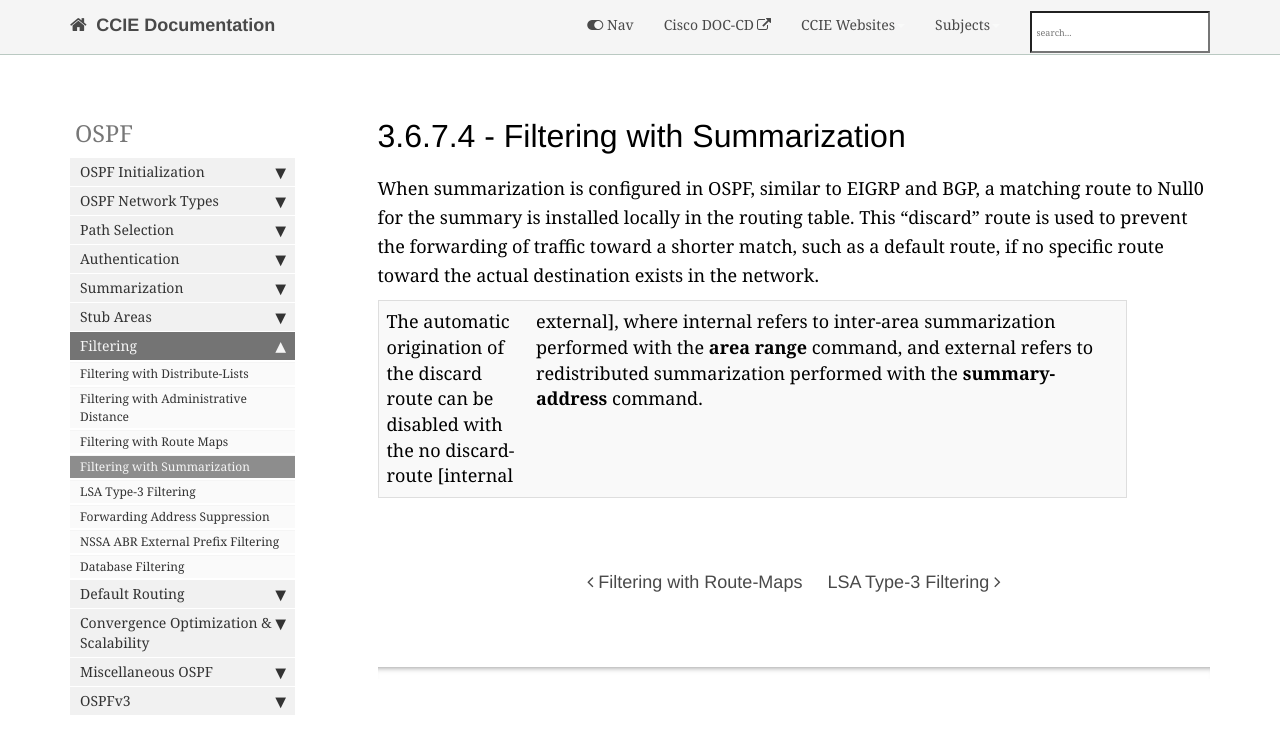
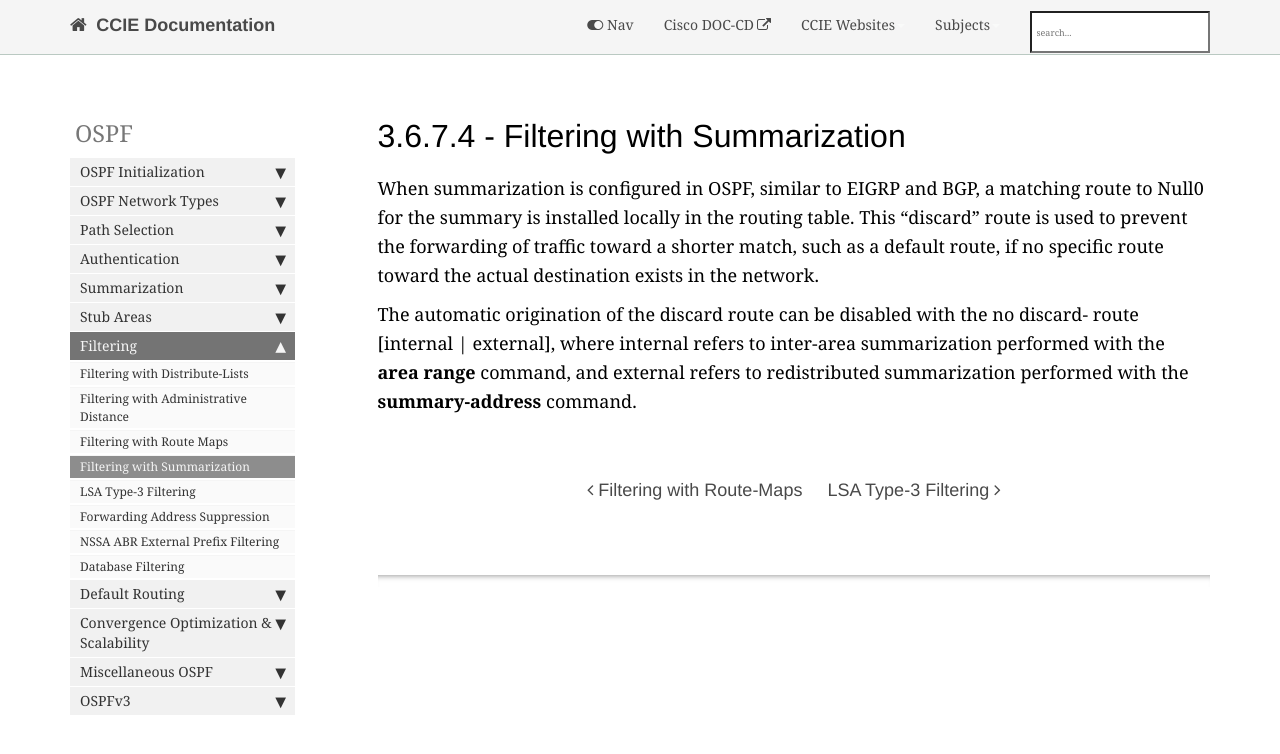
Before and after one commit to bsrandall/CCIE, a Jekyll site: the page built from pages/ospf/3.6.7.4.md, in a window 1280 px wide. Shown: the top 754 px of the page. Built offline with Jekyll 4.4.1, drawn with Linux system fonts in a browser that asks for light colours; nearby versions of some CDN libraries; comment, search, counter and statistics services are not loaded.

Commit message:
07-11-2017-2

```diff
--- a/pages/ospf/3.6.7.4.md
+++ b/pages/ospf/3.6.7.4.md
@@ -12,4 +12,4 @@ folder: ospf
 ---
 When summarization is configured in OSPF, similar to EIGRP and BGP, a matching route to Null0 for the summary is installed locally in the routing table. This “discard” route is used to prevent the forwarding of traffic toward a shorter match, such as a default route, if no specific route toward the actual destination exists in the network.
 
-The automatic origination of the discard route can be disabled with the no discard- route [internal | external], where internal refers to inter-area summarization performed with the **area range** command, and external refers to redistributed summarization performed with the **summary-address** command.
+The automatic origination of the discard route can be disabled with the no discard- route [internal \| external], where internal refers to inter-area summarization performed with the **area range** command, and external refers to redistributed summarization performed with the **summary-address** command.
```
Also changed, not shown: pages/ospf/3.6.7.3.md (+1 -0 lines).
